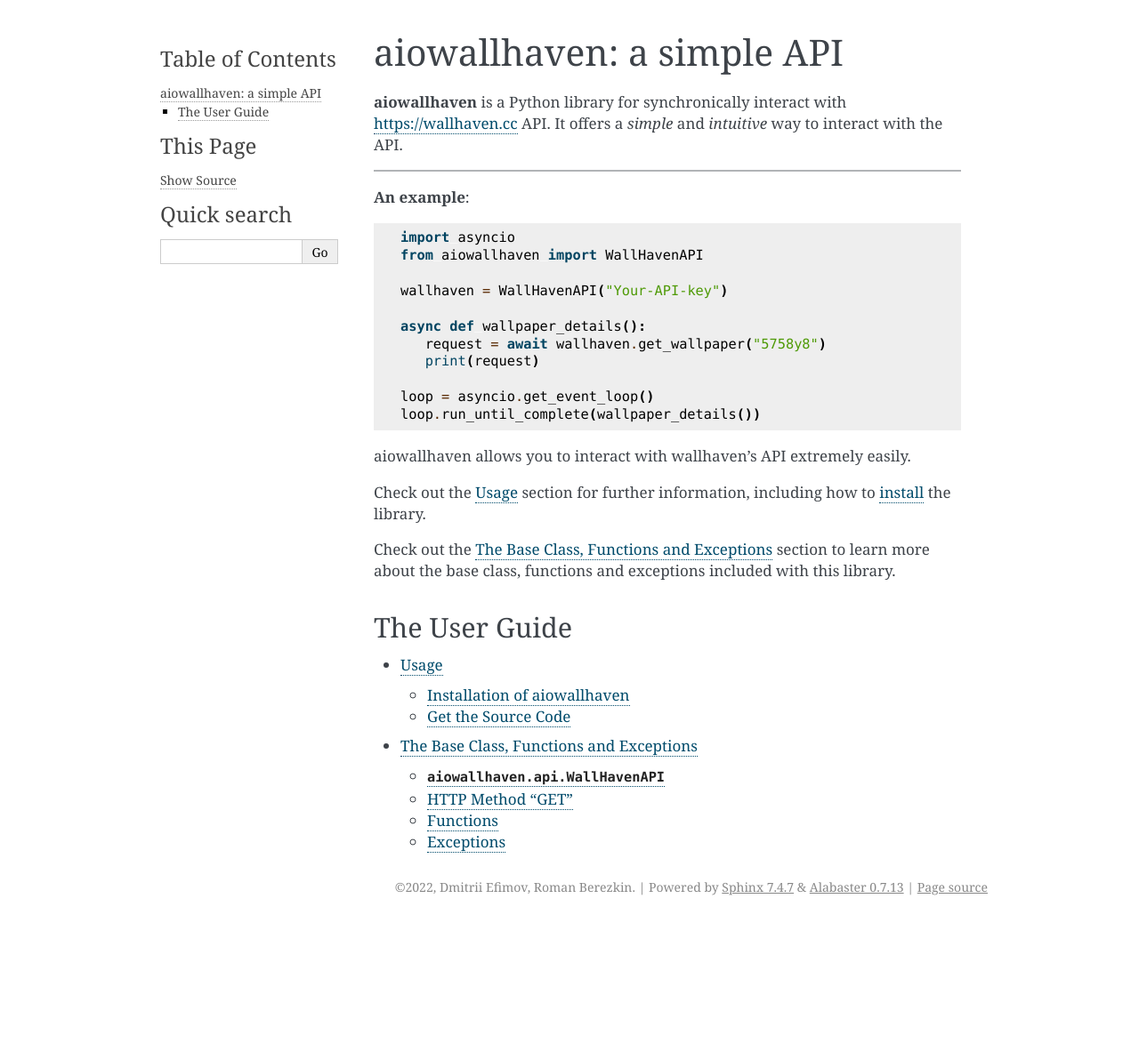
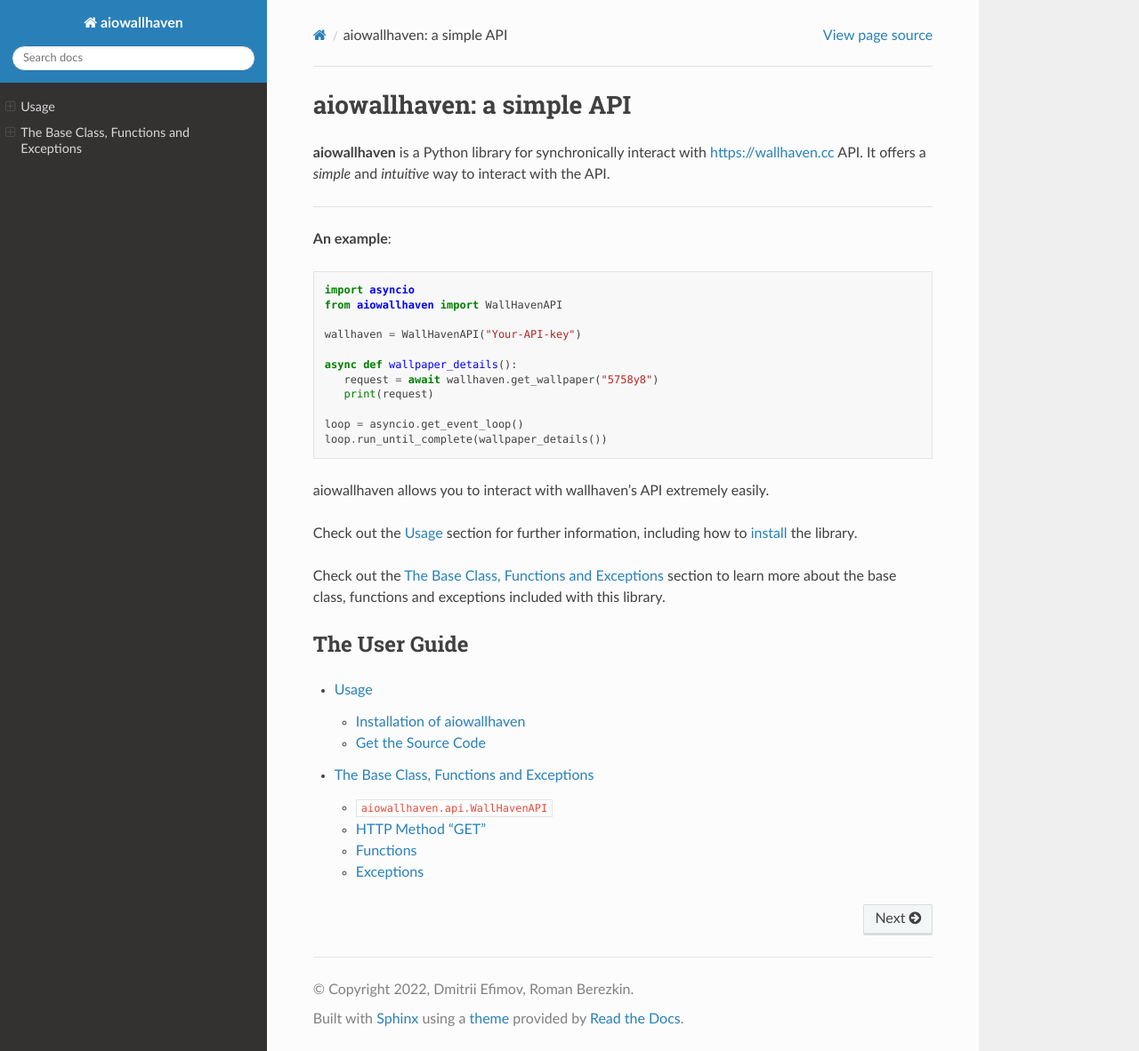
Before and after one commit to itsuchur/aiowallhaven, a Sphinx documentation site: the page built from docs/source/index.rst, in a window 1280 px wide and 1182 px high. Shown: the whole window at 89% size. Built offline with Sphinx 7.4.7 and the Read the Docs theme 2.0.0, drawn with Linux system fonts in a browser that asks for light colours.

Commit message:
🎨 change the theme to more beautiful one

```diff
--- /dev/null
+++ b/docs/requirements.txt
@@ -0,0 +1,2 @@
+sphinx~=6.1.3
+sphinx-rtd-theme~=1.2.0
--- a/docs/source/conf.py
+++ b/docs/source/conf.py
@@ -28,7 +28,17 @@
 # -- Options for HTML output -------------------------------------------------
 # https://www.sphinx-doc.org/en/master/usage/configuration.html#options-for-html-output
 
-html_theme = 'alabaster'
+html_theme = 'sphinx_rtd_theme'
+html_theme_options = {
+    'display_version': True,
+    'prev_next_buttons_location': 'bottom',
+    'style_external_links': False,
+    # Toc options
+    'collapse_navigation': False,
+    'sticky_navigation': True,
+    'navigation_depth': 4,
+    'titles_only': False
+}
 
 # There are no static assets yet
 # html_static_path = ['_static']
--- /dev/null
+++ b/docs/source/theme.conf
@@ -0,0 +1 @@
+html_theme = "sphinx_rtd_theme"
--- a/readthedocs.yaml
+++ b/readthedocs.yaml
@@ -27,5 +27,6 @@
 python:
    install:
    - requirements: requirements.txt
+   - requirements: docs/requirements.txt
    - method: pip
      path: .
```
Also changed, not shown: requirements.txt (line endings or trailing spaces).
